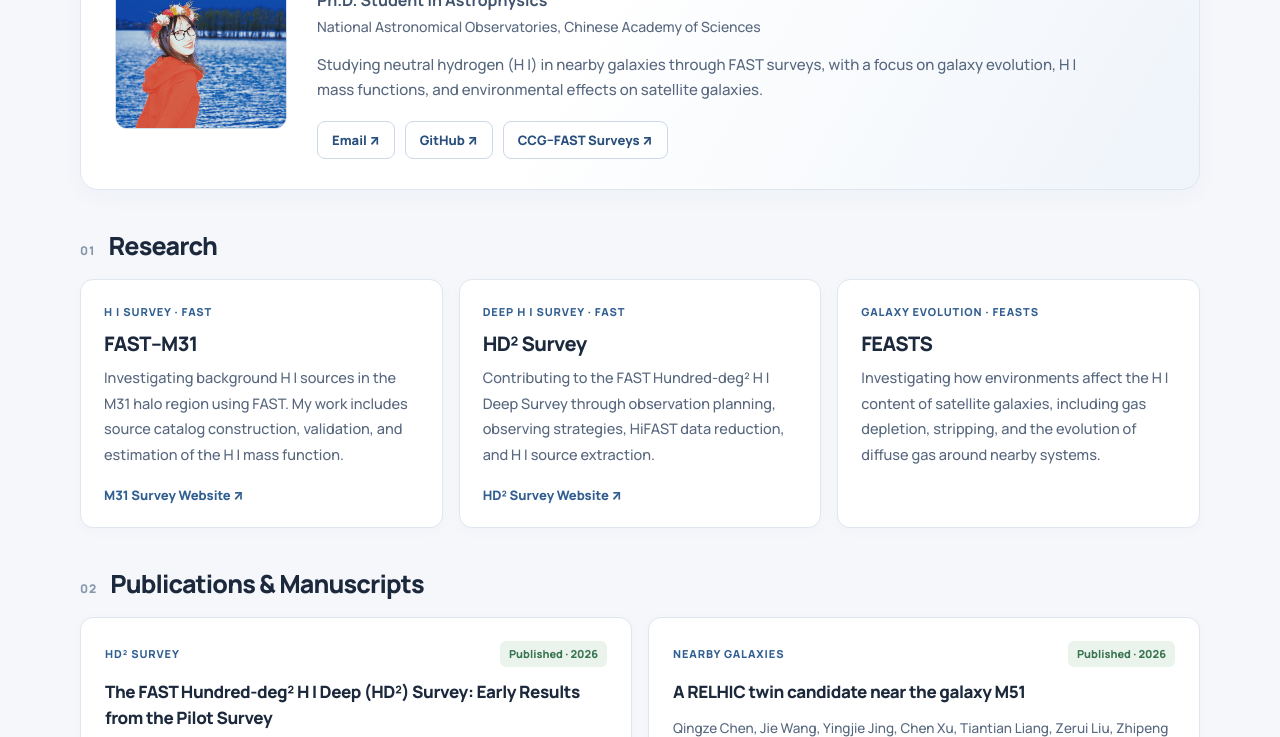
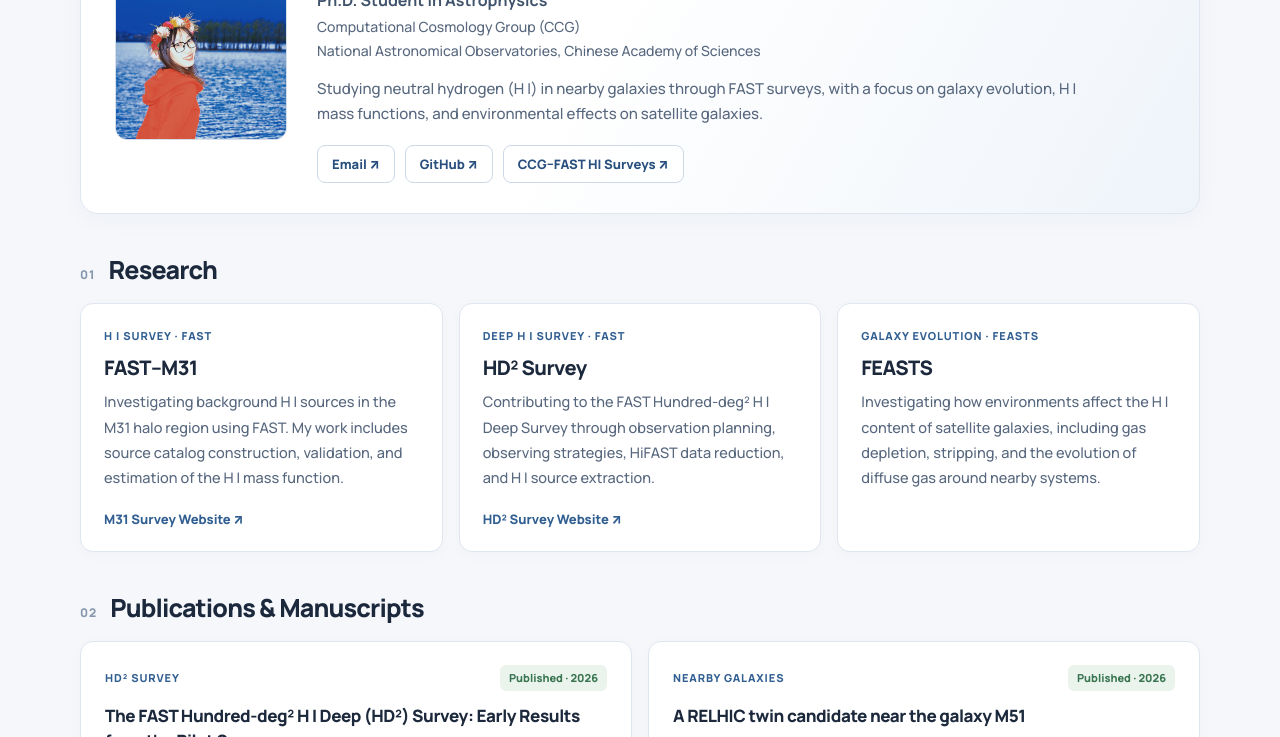
Before and after one commit to xuyw-ast/xuyw-ast.github.io, a plain HTML site: page index.html in a window 1280 px wide. Shown: the part 212-949 px from the top of the page. Drawn offline with Linux system fonts and the light colour scheme.

Commit message:
Update index.html

```diff
--- a/index.html
+++ b/index.html
@@ -595,6 +595,7 @@
         </p>
 
         <p class="affiliation">
+          Computational Cosmology Group (CCG)<br>
           National Astronomical Observatories,
           Chinese Academy of Sciences
         </p>
@@ -625,7 +626,7 @@
             target="_blank"
             rel="noopener noreferrer"
           >
-            CCG–FAST Surveys ↗
+            CCG–FAST HI Surveys ↗
           </a>
 
         </div>
```
